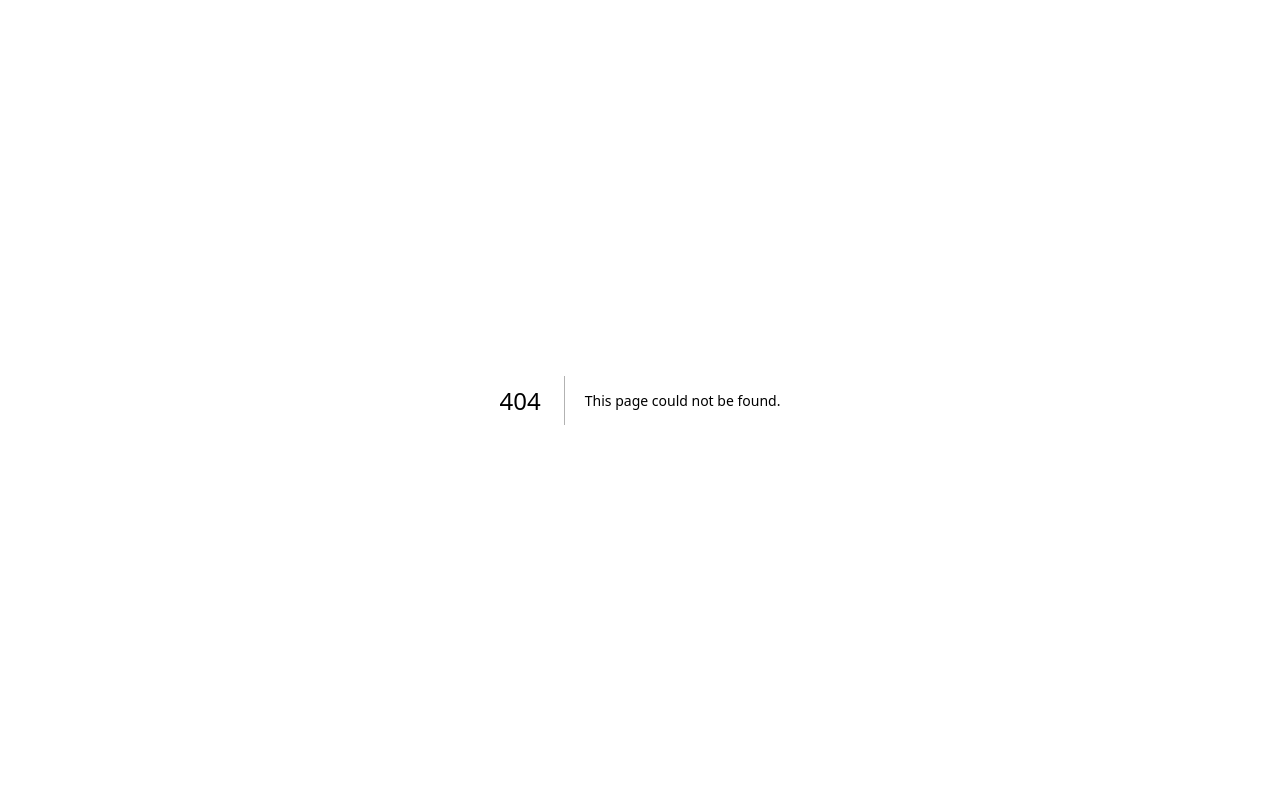
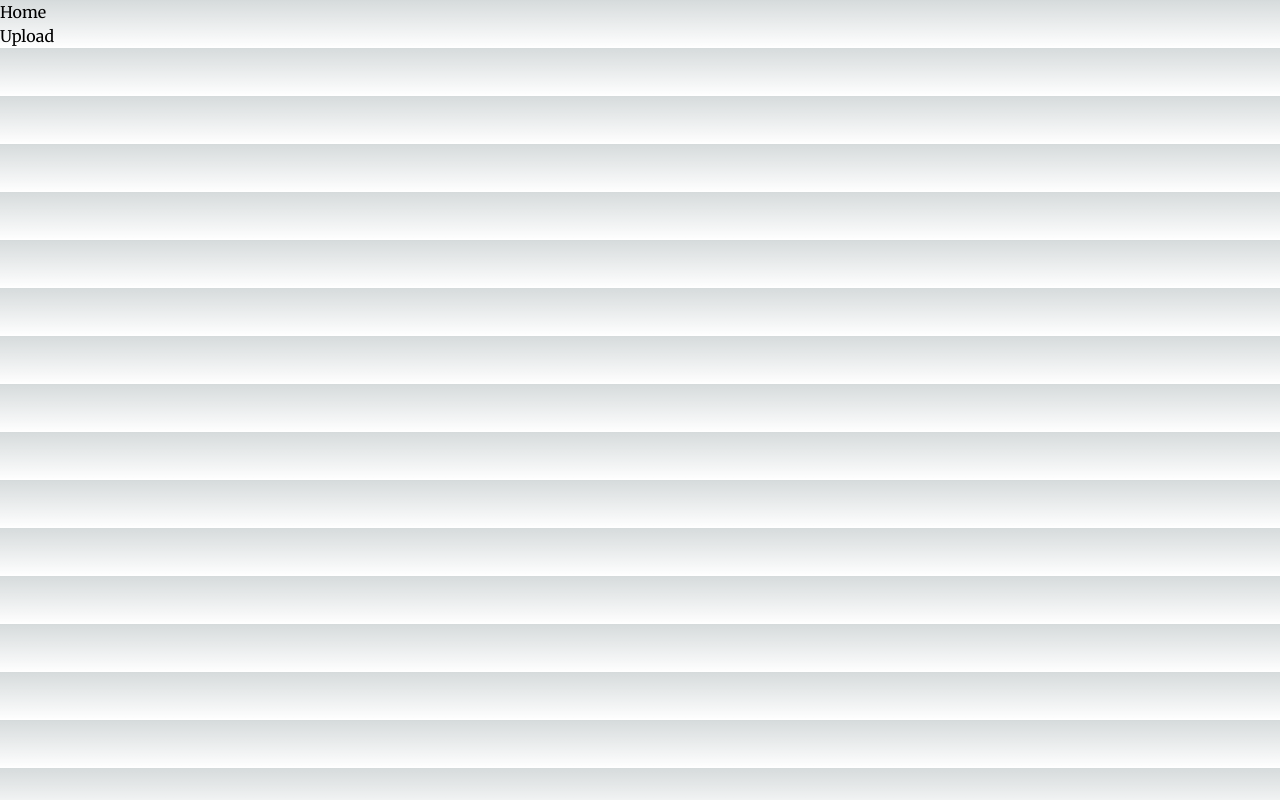
Before and after one commit to chidiamara/anyshare, a Next.js app: page /upload in a window 1280 px wide. Before the commit this address had no page. Built offline with nearby package versions, Linux system fonts and the light colour scheme.

Commit message:
Routing
Created auth routes and dashboard routes folders

```diff
--- /dev/null
+++ b/app/(dashboard)/(routes)/files/page.js
@@ -0,0 +1,9 @@
+import React from 'react'
+
+const Files = () => {
+  return (
+    <div>Files</div>
+  )
+}
+
+export default Files
--- /dev/null
+++ b/app/(dashboard)/(routes)/layout.js
@@ -0,0 +1,12 @@
+import React from 'react'
+
+const layout = ({children}) => {
+  return (
+      <div>
+        <h2>Home</h2>
+        {children}
+    </div>
+  )
+}
+
+export default layout
--- /dev/null
+++ b/app/(dashboard)/(routes)/upload/page.js
@@ -0,0 +1,9 @@
+import React from 'react'
+
+const Upload = () => {
+  return (
+    <div>Upload</div>
+  )
+}
+
+export default Upload
--- a/app/layout.js
+++ b/app/layout.js
@@ -2,7 +2,7 @@ import { Merriweather } from 'next/font/google'
 import './globals.css'
 // import Header from './_components/Header'
 
-const theme = Merriweather({ subsets: ['latin'], weight: "400",})
+const theme = Merriweather ({ subsets: ['latin'], weight: "400",})
 
 export const metadata = {
   title: 'File Control With Anyshare',
```
